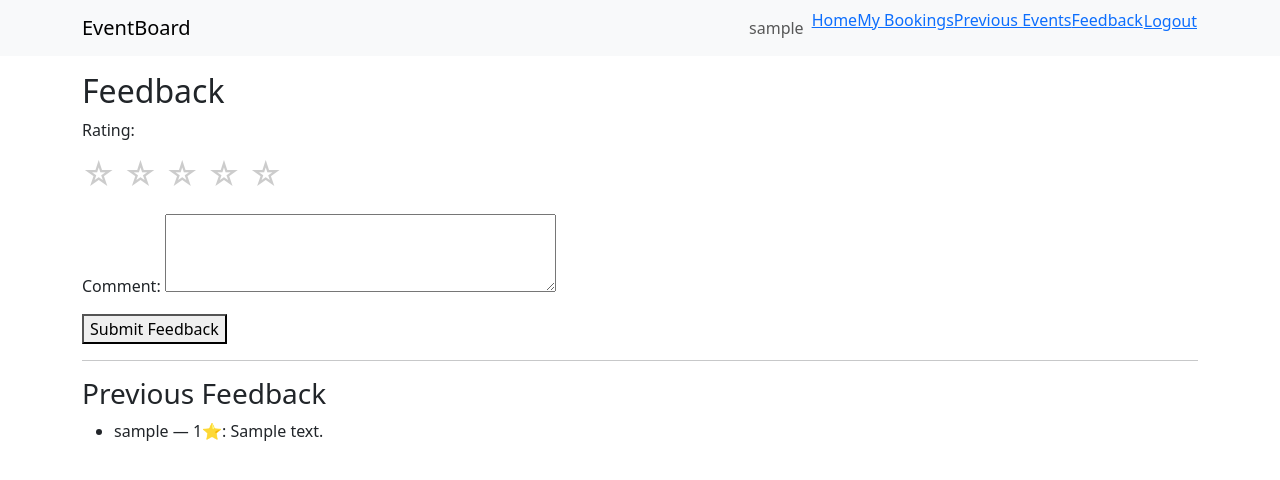
After one commit to GabrielHlaing/miniproject4HtetAungHlaing, a Django app: page /feedback/ in a window 1280 px wide. The commit adds this page. Shown: the top 480 px of the page. Run offline with Django 5.2, Linux system fonts and the light colour scheme; a user stored in the database is signed in; tables that the repository leaves empty hold one stand-in row (values such as "Sample post").

Commit message:
Created feedback page and updated the admin interface.

```diff
--- a/EventBoard/events/forms.py
+++ b/EventBoard/events/forms.py
@@ -1,7 +1,17 @@
 from django import forms
-from .models import Booking
+from .models import Booking, Feedback
+
 
 class BookingForm(forms.ModelForm):
     class Meta:
         model = Booking
         fields = ['seats_booked']
+
+class FeedbackForm(forms.ModelForm):
+    class Meta:
+        model = Feedback
+        fields = ["rating", "comment"]
+        widgets = {
+            "rating": forms.HiddenInput(),
+            "comment": forms.Textarea(attrs={"rows": 3}),
+        }
--- a/EventBoard/events/models.py
+++ b/EventBoard/events/models.py
@@ -24,4 +24,13 @@ class Booking(models.Model):
     booking_date = models.DateTimeField(auto_now_add=True)
 
     def __str__(self):
-        return f"{self.user.username} booked {self.seats_booked} seat(s) for {self.event.name}"
+        return f"{self.user.username} booked {self.seats_booked} seat(s) for {self.event.title}"
+
+class Feedback(models.Model):
+    user = models.ForeignKey(User, on_delete=models.CASCADE)
+    rating = models.IntegerField(choices=[(i, str(i)) for i in range(1, 6)])  # 1 to 5 stars
+    comment = models.TextField(max_length=500)
+    created_at = models.DateTimeField(auto_now_add=True)
+
+    def __str__(self):
+        return f"{self.user.username} ({self.rating}⭐)"
--- a/EventBoard/events/templates/base.html
+++ b/EventBoard/events/templates/base.html
@@ -15,8 +15,11 @@
           <ul class="navbar-nav ms-auto">
             {% if user.is_authenticated %}
               <li class="nav-item"><a class="nav-link" href="#">{{ user.username }}</a></li>
+                <li class="nav-item"><a href="{% url 'events:index' %}">Home</a></li>
                 <li class="nav-item"><a href="{% url 'events:my_bookings' %}">My Bookings</a></li>
                 <li class="nav-item"><a href="{% url 'events:previous_events' %}">Previous Events</a></li>
+                <li class="nav-item"><a href="{% url 'events:feedback' %}">Feedback</a></li>
+
               <li ><form method="post" action="{% url 'logout' %}" style="display:inline;">
                   {% csrf_token %}
                   <button type="submit" class="btn btn-link p-0 m-0 align-baseline">Logout</button>
--- /dev/null
+++ b/EventBoard/events/templates/events/feedback.html
@@ -0,0 +1,60 @@
+{% extends "base.html" %}
+{% block content %}
+<h2>Feedback</h2>
+<form method="POST" id="feedback-form">
+  {% csrf_token %}
+
+  <div class="mb-3">
+    <label class="form-label">Rating:</label>
+    <div id="star-container">
+      {% for i in "12345" %}
+        <span class="star" data-value="{{ forloop.counter }}">&#9734;</span>
+      {% endfor %}
+    </div>
+    {{ form.rating }}
+  </div>
+
+  <div class="mb-3">
+    {{ form.comment.label_tag }}
+    {{ form.comment }}
+  </div>
+
+  <button type="submit">Submit Feedback</button>
+</form>
+
+<hr>
+
+<h3>Previous Feedback</h3>
+<ul>
+  {% for fb in feedbacks %}
+    <li>{{ fb.user.username }} — {{ fb.rating }}⭐: {{ fb.comment }}</li>
+  {% empty %}
+    <li>No feedback yet.</li>
+  {% endfor %}
+</ul>
+
+<style>
+  #star-container {
+    font-size: 2rem;
+    color: #ccc;
+    cursor: pointer;
+  }
+  .star.filled {
+    color: gold;
+  }
+</style>
+
+<script>
+  const stars = document.querySelectorAll(".star");
+  const ratingInput = document.querySelector("#id_rating");
+
+  stars.forEach(star => {
+    star.addEventListener("click", () => {
+      const value = star.getAttribute("data-value");
+      ratingInput.value = value;
+      stars.forEach(s => s.classList.toggle("filled", s.getAttribute("data-value") <= value));
+    });
+  });
+</script>
+
+{% endblock %}
--- a/EventBoard/events/templates/events/previous_events.html
+++ b/EventBoard/events/templates/events/previous_events.html
@@ -1,3 +1,5 @@
+{% extends "base.html" %}
+{% block content %}
 <h2>Previous Events</h2>
 
 <div>
@@ -22,3 +24,4 @@
 {% else %}
   <p>No previous events found for this period.</p>
 {% endif %}
+{% endblock %}
--- a/EventBoard/events/urls.py
+++ b/EventBoard/events/urls.py
@@ -10,4 +10,5 @@ urlpatterns = [
     path('my-bookings/', views.my_bookings, name='my_bookings'),
     path('cancel-booking/<int:booking_id>/', views.cancel_booking, name='cancel_booking'),
     path('previous_events/', views.previous_events, name='previous_events'),
+    path('feedback/', views.feedback, name='feedback'),
 ]
--- a/EventBoard/events/views.py
+++ b/EventBoard/events/views.py
@@ -7,8 +7,8 @@ from django.contrib.auth import login
 from django.shortcuts import render, redirect, get_object_or_404
 from django.utils import timezone
 
-from .forms import BookingForm
-from .models import Event, Booking
+from .forms import BookingForm, FeedbackForm
+from .models import Event, Booking, Feedback
 
 
 def register(request):
@@ -88,3 +88,18 @@ def previous_events(request):
         'filter_type': filter_type,
     }
     return render(request, 'events/previous_events.html', context)
+
+@login_required
+def feedback(request):
+    if request.method == "POST":
+        form = FeedbackForm(request.POST)
+        if form.is_valid():
+            fb = form.save(commit=False)
+            fb.user = request.user
+            fb.save()
+            return redirect("feedback")
+    else:
+        form = FeedbackForm()
+
+    feedbacks = Feedback.objects.all().order_by("-created_at")
+    return render(request, "events/feedback.html", {"form": form, "feedbacks": feedbacks})
```
Also changed, not shown: EventBoard/events/admin.py (+23 -2 lines), EventBoard/events/migrations/0001_initial.py.
